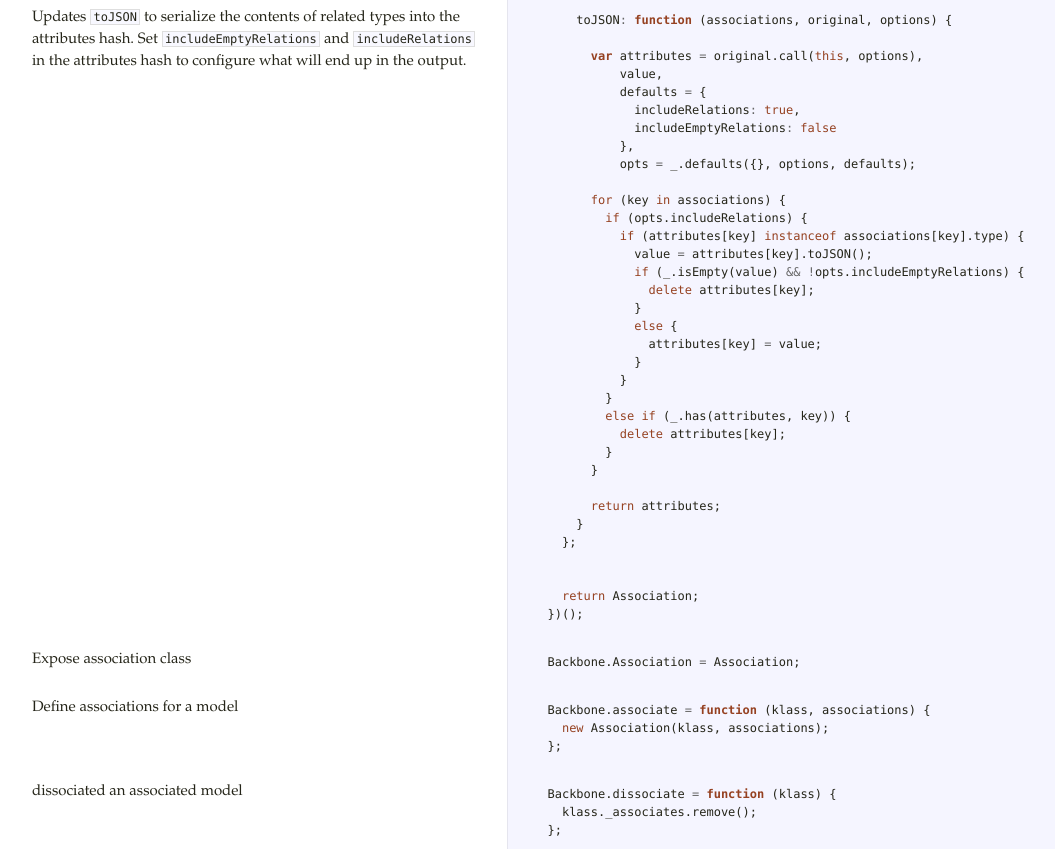
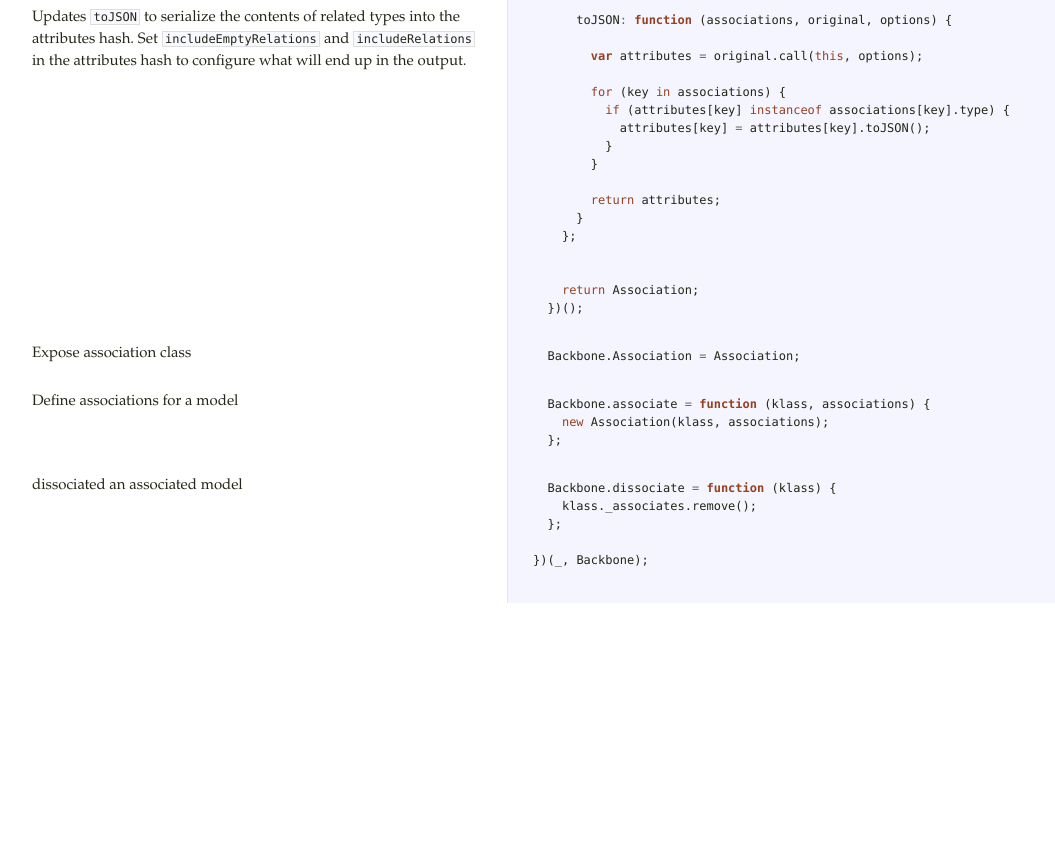
Before and after one commit to rjz/backbone.associate, a website: page docs/backbone.associate.html in a window 1280 px wide. Shown: the part 1471-2320 px from the top of the page, without its empty margins (18-1073 px from the left). After the commit the page ends 2074 px from the top, so only its background shows below. Drawn offline with Linux system fonts and the light colour scheme.

Commit message:
Stripped presumptive toJSON() options

```diff
--- a/docs/backbone.associate.html
+++ b/docs/backbone.associate.html
@@ -60,28 +60,11 @@
 <code>includeRelations</code> in the attributes hash to configure what
 will end up in the output.</p>             </td>             <td class="code">               <div class="highlight"><pre>      <span class="nx">toJSON</span><span class="o">:</span> <span class="kd">function</span> <span class="p">(</span><span class="nx">associations</span><span class="p">,</span> <span class="nx">original</span><span class="p">,</span> <span class="nx">options</span><span class="p">)</span> <span class="p">{</span>
 
-        <span class="kd">var</span> <span class="nx">attributes</span> <span class="o">=</span> <span class="nx">original</span><span class="p">.</span><span class="nx">call</span><span class="p">(</span><span class="k">this</span><span class="p">,</span> <span class="nx">options</span><span class="p">),</span>
-            <span class="nx">value</span><span class="p">,</span>
-            <span class="nx">defaults</span> <span class="o">=</span> <span class="p">{</span>
-              <span class="nx">includeRelations</span><span class="o">:</span> <span class="kc">true</span><span class="p">,</span>
-              <span class="nx">includeEmptyRelations</span><span class="o">:</span> <span class="kc">false</span>
-            <span class="p">},</span>
-            <span class="nx">opts</span> <span class="o">=</span> <span class="nx">_</span><span class="p">.</span><span class="nx">defaults</span><span class="p">({},</span> <span class="nx">options</span><span class="p">,</span> <span class="nx">defaults</span><span class="p">);</span>
+        <span class="kd">var</span> <span class="nx">attributes</span> <span class="o">=</span> <span class="nx">original</span><span class="p">.</span><span class="nx">call</span><span class="p">(</span><span class="k">this</span><span class="p">,</span> <span class="nx">options</span><span class="p">);</span>
 
         <span class="k">for</span> <span class="p">(</span><span class="nx">key</span> <span class="k">in</span> <span class="nx">associations</span><span class="p">)</span> <span class="p">{</span>
-          <span class="k">if</span> <span class="p">(</span><span class="nx">opts</span><span class="p">.</span><span class="nx">includeRelations</span><span class="p">)</span> <span class="p">{</span>
-            <span class="k">if</span> <span class="p">(</span><span class="nx">attributes</span><span class="p">[</span><span class="nx">key</span><span class="p">]</span> <span class="k">instanceof</span> <span class="nx">associations</span><span class="p">[</span><span class="nx">key</span><span class="p">].</span><span class="nx">type</span><span class="p">)</span> <span class="p">{</span>
-              <span class="nx">value</span> <span class="o">=</span> <span class="nx">attributes</span><span class="p">[</span><span class="nx">key</span><span class="p">].</span><span class="nx">toJSON</span><span class="p">();</span>
-              <span class="k">if</span> <span class="p">(</span><span class="nx">_</span><span class="p">.</span><span class="nx">isEmpty</span><span class="p">(</span><span class="nx">value</span><span class="p">)</span> <span class="o">&amp;&amp;</span> <span class="o">!</span><span class="nx">opts</span><span class="p">.</span><span class="nx">includeEmptyRelations</span><span class="p">)</span> <span class="p">{</span>
-                <span class="k">delete</span> <span class="nx">attributes</span><span class="p">[</span><span class="nx">key</span><span class="p">];</span>
-              <span class="p">}</span>
-              <span class="k">else</span> <span class="p">{</span>
-                <span class="nx">attributes</span><span class="p">[</span><span class="nx">key</span><span class="p">]</span> <span class="o">=</span> <span class="nx">value</span><span class="p">;</span>
-              <span class="p">}</span>
-            <span class="p">}</span>
-          <span class="p">}</span>
-          <span class="k">else</span> <span class="k">if</span> <span class="p">(</span><span class="nx">_</span><span class="p">.</span><span class="nx">has</span><span class="p">(</span><span class="nx">attributes</span><span class="p">,</span> <span class="nx">key</span><span class="p">))</span> <span class="p">{</span>
-            <span class="k">delete</span> <span class="nx">attributes</span><span class="p">[</span><span class="nx">key</span><span class="p">];</span>
+          <span class="k">if</span> <span class="p">(</span><span class="nx">attributes</span><span class="p">[</span><span class="nx">key</span><span class="p">]</span> <span class="k">instanceof</span> <span class="nx">associations</span><span class="p">[</span><span class="nx">key</span><span class="p">].</span><span class="nx">type</span><span class="p">)</span> <span class="p">{</span>
+            <span class="nx">attributes</span><span class="p">[</span><span class="nx">key</span><span class="p">]</span> <span class="o">=</span> <span class="nx">attributes</span><span class="p">[</span><span class="nx">key</span><span class="p">].</span><span class="nx">toJSON</span><span class="p">();</span>
           <span class="p">}</span>
         <span class="p">}</span>
 
```
Also changed, not shown: spec/backbone.associate.spec.coffee (+0 -8 lines), src/backbone.associate.js (+3 -20 lines).
